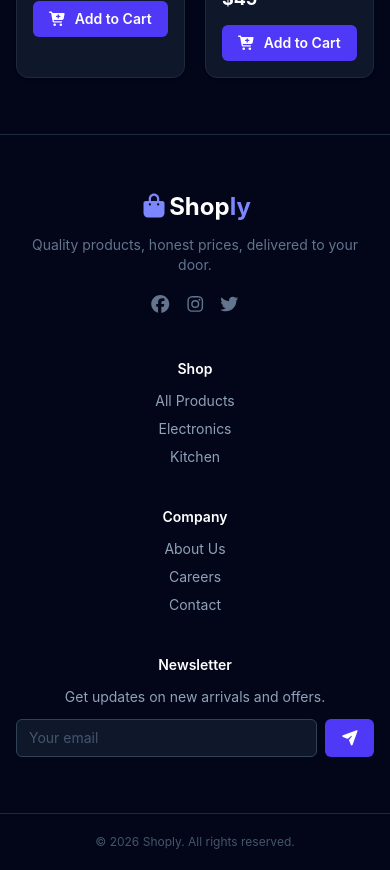
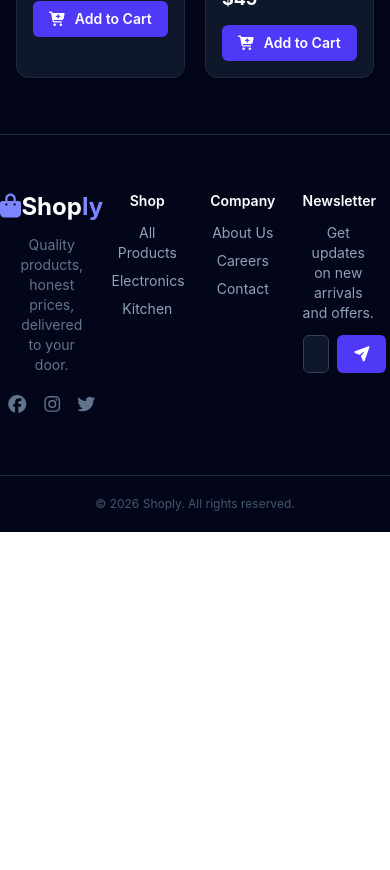
Before and after one commit to abdullah2302/week9, a React (Vite) app: page / in a window 390 px wide. Shown: the part 1400-2270 px from the top of the page. After the commit the page ends 1932 px from the top, so only its background shows below. Built offline with nearby package versions, Linux system fonts and the light colour scheme.

Commit message:
fix: adjust Footer layout for improved spacing and structure

```diff
--- a/src/components/Footer.jsx
+++ b/src/components/Footer.jsx
@@ -12,8 +12,10 @@ import {
 
 function Footer() {
     return (
+
+        <>
         <footer className="border-t border-slate-800 bg-slate-950 text-slate-400 text-center">
-            <div className="mx-auto grid max-w-6xl gap-10 px-4 py-14 sm:grid-cols-2 lg:grid-cols-4">
+            <div className="mx-auto grid max-w-6xl grid-cols-4 gap-6 px-4 py-14 sm:gap-10 sm:grid-cols-2 lg:grid-cols-4">
                 <div>
                     <h3 className="mb-3 flex items-center text-2xl font-bold text-white justify-center" >
                         <FontAwesomeIcon
@@ -110,6 +112,7 @@ function Footer() {
                 © {new Date().getFullYear()} Shoply. All rights reserved.
             </div>
         </footer>
+        </>
     );
 }
 
```
